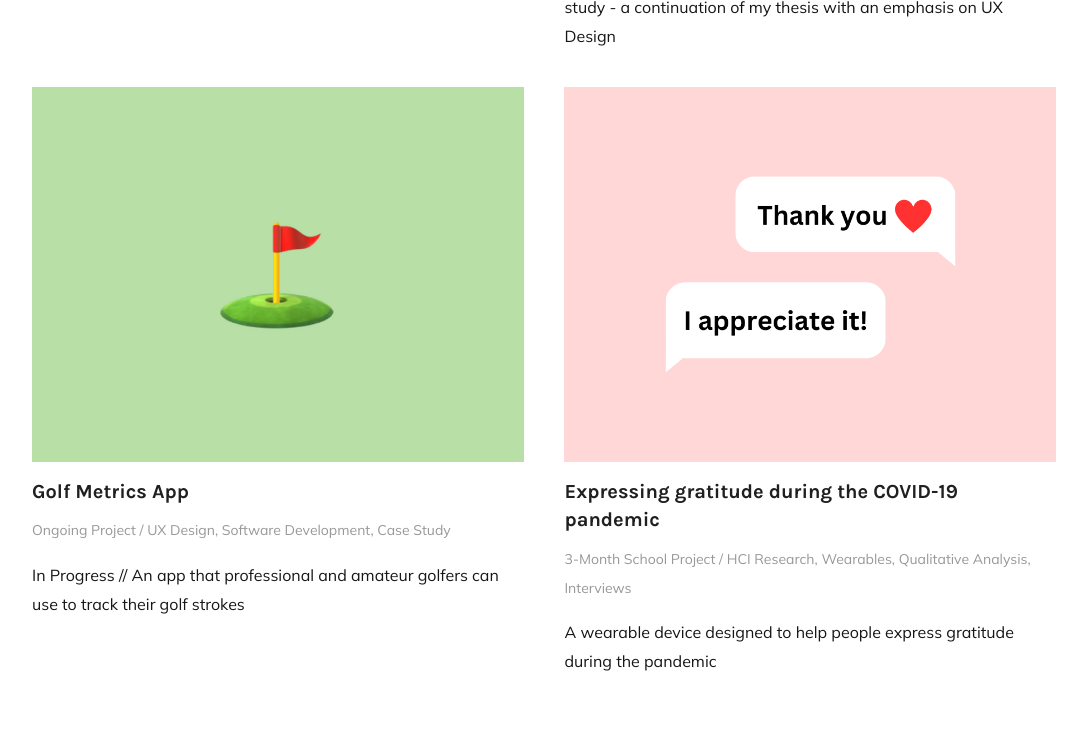
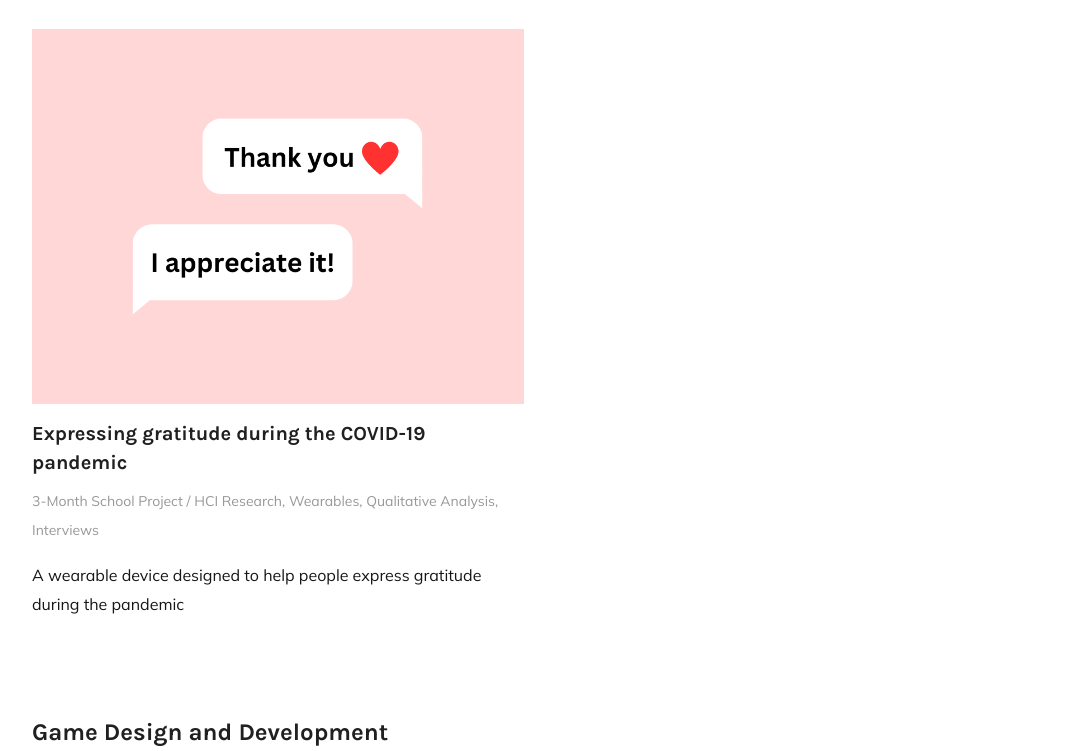
Before and after one commit to mayasarena/old-portfolio, a plain HTML site: page index.html in a window 1280 px wide. Shown: the part 1049-1800 px from the top of the page, without its empty margins (96-1183 px from the left). Drawn offline with nearby package versions, Linux system fonts and the light colour scheme.

Commit message:
updated index.html

```diff
--- a/index.html
+++ b/index.html
@@ -62,7 +62,6 @@
                             <p class="home__description">
                                 I'm a recent Master of Computer Science in HCI grad with a background in software engineering and design. With a keen eye for detail and strong analytical skills, I have a passion for crafting <b>research-driven</b> solutions.
                                 I am currently seeking a full-time position!
-                                <br> Please bare with me as I improve my design skills and iterate on my case studies - some are currently under construction or in progress!
                                 ✨💻
                             </p>
                             <div class="home__socials">
@@ -120,27 +119,6 @@
                                     </p>
                                     <p class="projects__description">
                                         In Progress // A mobile app that helps students plan, focus, and study - a continuation of my thesis with an emphasis on UX Design
-                                    </p>
-                                </div>
-                            </div>
-                        </div>
-                        <!--==================== GOLF ====================-->
-                        <div class="projects__content-container">
-                            <div class="projects__content">
-                                <div class="projects__img-container">
-                                    <a href="./golf.html">
-                                        <img src="assets/img/golf/golf-proj.png" alt="" class="projects__img">
-                                    </a>
-                                </div>
-                                <div class="projects__info">
-                                    <a href="./golf.html">
-                                        <h3 class="projects__title">Golf Metrics App</h3>
-                                    </a>
-                                    <p class="projects__subtitle">
-                                        Ongoing Project / UX Design, Software Development, Case Study
-                                    </p>
-                                    <p class="projects__description">
-                                        In Progress // An app that professional and amateur golfers can use to track their golf strokes
                                     </p>
                                 </div>
                             </div>
```
